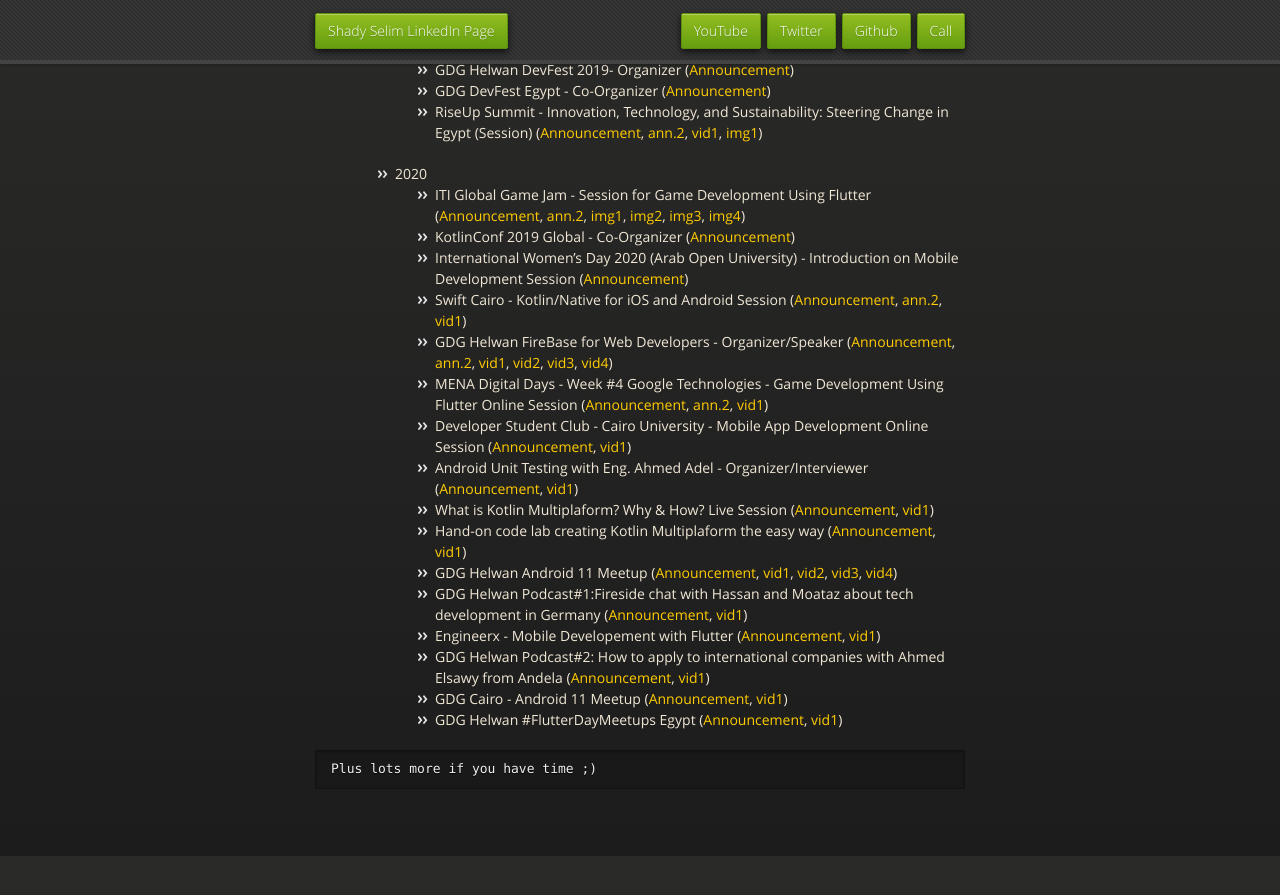
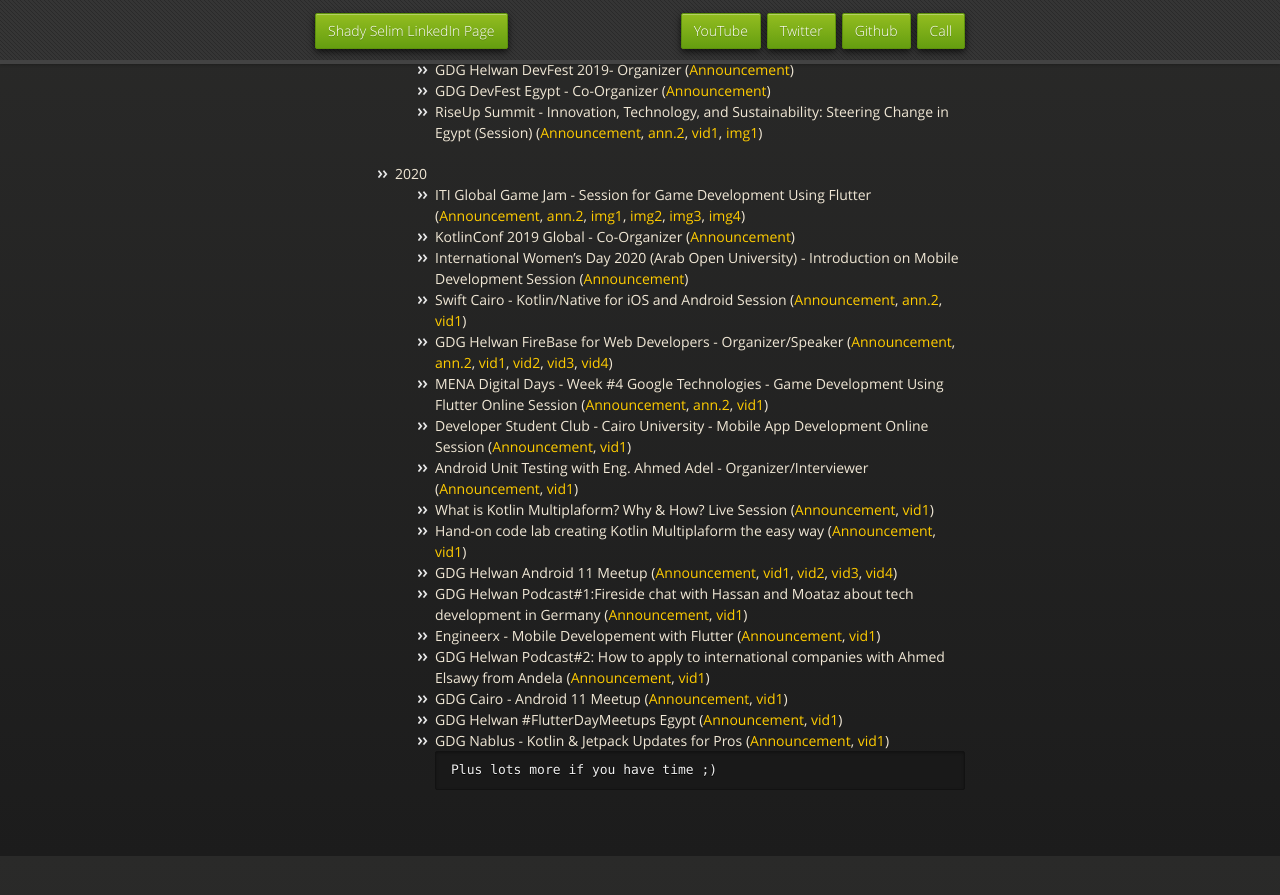
Before and after one commit to Shady-Selim/shady-selim.github.io, a Jekyll site: the page built from index.md, in a window 1280 px wide and 900 px high, scrolled down 5444 px. Shown: the top 895 px of the window. Built offline with Jekyll 4.4.1, drawn with Linux system fonts in a browser that asks for light colours; our own code applies the rules of GitHub Pages for plain Markdown files.

Commit message:
Update index.md

````diff
--- a/index.md
+++ b/index.md
@@ -223,7 +223,7 @@
     - GDG Helwan Podcast#2: How to apply to international companies with Ahmed Elsawy from Andela ([Announcement](https://www.meetup.com/GDG-Helwan/events/271541264/), [vid1](https://youtu.be/YC-XfCbZPqU))
     - GDG Cairo - Android 11 Meetup ([Announcement](https://www.facebook.com/GDGCairo/photos/gm.2884570654998843/3101827633220361/?type=3&theater), [vid1](https://youtu.be/mfbWc-7S9uA))
     - GDG Helwan #FlutterDayMeetups Egypt ([Announcement](https://www.meetup.com/GDG-Helwan/events/271621126/), [vid1](https://www.facebook.com/GDGDamanhour/videos/960221841095090))
-
+    - GDG Nablus - Kotlin & Jetpack Updates for Pros ([Announcement](https://www.facebook.com/GDGNablus/photos/a.453124484708190/3650183331668940/?type=3&theater), [vid1](https://www.facebook.com/GDGNablus/videos/342632443414768/))
 ```
 Plus lots more if you have time ;)
 ```
````
